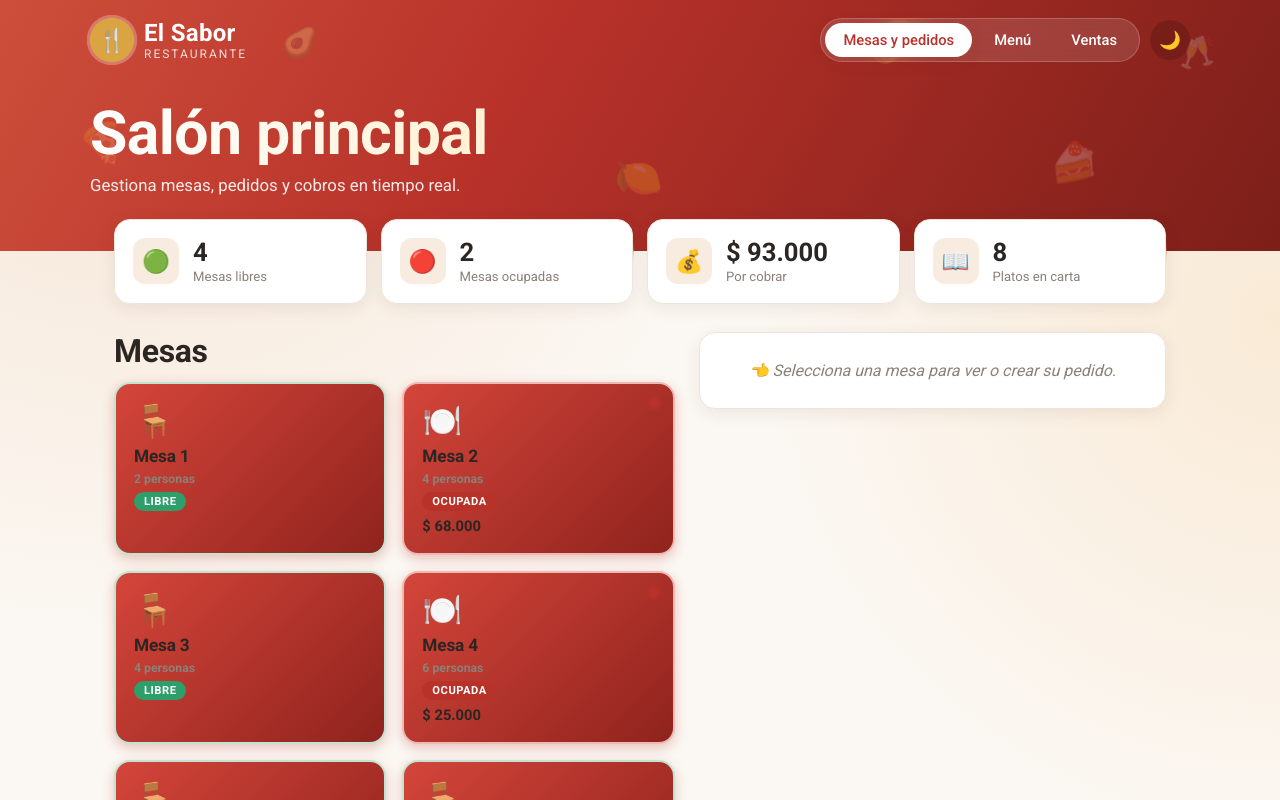
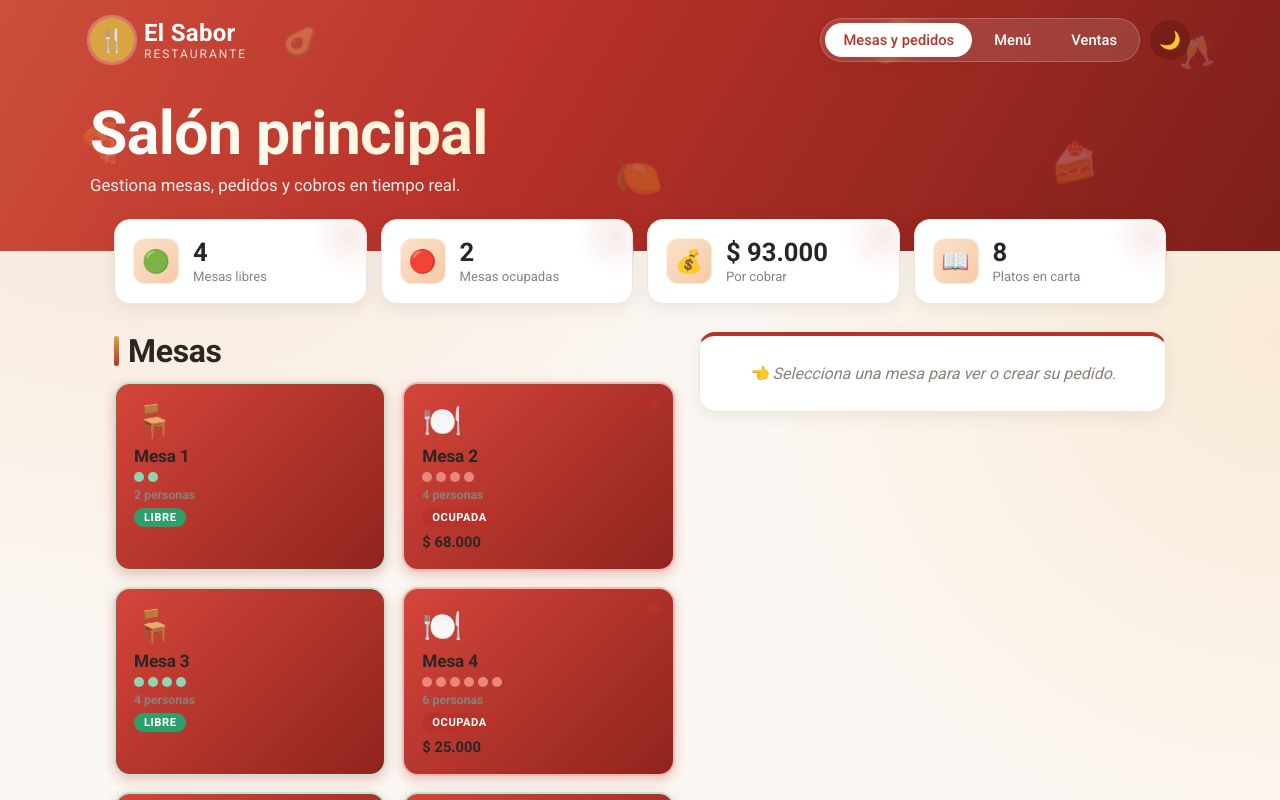
Before and after one commit to JojhanT/restaurante, a React (Vite) app: page / in a window 1280 px wide. Shown: the top 800 px of the page. Built offline with nearby package versions, Linux system fonts and the light colour scheme.

Commit message:
feat: mejora codigos HOLA ADIOS

```diff
--- a/src/components/Mesas.jsx
+++ b/src/components/Mesas.jsx
@@ -47,6 +47,9 @@ export default function Mesas({ menu, mesas, setMesas, registrarVenta }) {
                 >
                   <span className="silla">{m.estado === "libre" ? "🪑" : "🍽️"}</span>
                   <h3>Mesa {m.id}</h3>
+                  <span className="sillas" aria-label={`${m.capacidad} personas`}>
+                    {Array.from({ length: m.capacidad }, (_, k) => <i key={k} />)}
+                  </span>
                   <small>{m.capacidad} personas</small>
                   <span className={`badge ${m.estado}`}>{m.estado}</span>
                   {m.estado === "ocupada" && <strong>{formatoPesos(total)}</strong>}
--- a/src/components/Pedido.jsx
+++ b/src/components/Pedido.jsx
@@ -1,10 +1,10 @@
 import { useState } from "react";
 import { calcularCuenta, formatoPesos } from "../utils/cuenta.js";
-import { DESCUENTOS } from "../data/mock.js";
+import { CATEGORIAS, DESCUENTOS } from "../data/mock.js";
 import { mostrarToast } from "../utils/toast.js";
 
 export default function Pedido({ mesa, menu, actualizar, registrarVenta }) {
-  const [platoId, setPlatoId] = useState(menu[0]?.id ?? "");
+  const [categoria, setCategoria] = useState(CATEGORIAS[0]);
   const [conPropina, setConPropina] = useState(true);
   const [factura, setFactura] = useState(null);
   const [codigo, setCodigo] = useState("");
@@ -28,8 +28,7 @@ export default function Pedido({ mesa, menu, actualizar, registrarVenta }) {
     mostrarToast(`Pedido abierto en la mesa ${mesa.id}`);
   }
 
-  function agregar() {
-    const id = Number(platoId);
+  function agregar(id) {
     const existe = mesa.items.find((i) => i.platoId === id);
     const items = existe
       ? mesa.items.map((i) => (i.platoId === id ? { ...i, cantidad: i.cantidad + 1 } : i))
@@ -104,13 +103,23 @@ export default function Pedido({ mesa, menu, actualizar, registrarVenta }) {
   return (
     <div className="card">
       <h2>Pedido - Mesa {mesa.id}</h2>
-      <div className="agregar">
-        <select value={platoId} onChange={(e) => setPlatoId(e.target.value)}>
-          {menu.map((p) => (
-            <option key={p.id} value={p.id}>{p.nombre} - {formatoPesos(p.precio)}</option>
+      <div className="selector">
+        <div className="filtros">
+          {CATEGORIAS.map((c) => (
+            <button key={c} className={categoria === c ? "chip activo" : "chip"} onClick={() => setCategoria(c)}>
+              {c}
+            </button>
           ))}
-        </select>
-        <button onClick={agregar}>Agregar</button>
+        </div>
+        <div className="mini-grid">
+          {menu.filter((p) => p.categoria === categoria).map((p) => (
+            <button key={p.id} className="mini" onClick={() => agregar(p.id)} title={`Agregar ${p.nombre}`}>
+              <span className="mini-emoji">{p.emoji}</span>
+              <span className="mini-nombre">{p.nombre}</span>
+              <span className="mini-precio">{formatoPesos(p.precio)}</span>
+            </button>
+          ))}
+        </div>
       </div>
 
       {mesa.items.length === 0 && <p className="vacio">Aún no hay platos.</p>}
--- a/src/data/mock.js
+++ b/src/data/mock.js
@@ -25,4 +25,4 @@ export const IMPUESTO_CONSUMO = 0.08;
 export const PROPINA = 0.1;
 
 // Códigos promocionales simulados: código -> porcentaje de descuento
-export const DESCUENTOS = { BIENVENIDO: 0.1, ESTUDIANTE: 0.15, UNIMINUTO: 0.2 };
+export const DESCUENTOS = { HOLA: 0.1, ADIOS: 0.15 };
--- a/src/styles.css
+++ b/src/styles.css
@@ -339,3 +339,48 @@ button:not(.chip):not(.peligro):not(.tema):not(.cantidad button):not(.topbar nav
 .factura { position: relative; overflow: hidden; }
 .confeti span { position: absolute; top: -20px; font-size: 1.4rem; animation: caer 2.2s ease-in forwards; }
 @keyframes caer { to { transform: translateY(340px) rotate(300deg); opacity: 0; } }
+
+/* ===== Diseño v3 ===== */
+/* Selector visual de platos */
+.selector { margin-bottom: 16px; }
+.mini-grid { display: grid; grid-template-columns: repeat(auto-fill, minmax(116px, 1fr)); gap: 10px; margin-top: 12px; max-height: 260px; overflow-y: auto; padding: 2px; }
+.mini {
+  display: flex; flex-direction: column; align-items: center; gap: 4px; text-align: center;
+  background: var(--bg); color: var(--texto); border: 1.5px solid var(--borde); border-radius: 14px; padding: 12px 8px;
+  box-shadow: none !important; background-image: none !important;
+}
+.mini:hover:not(:disabled) { background: var(--card); border-color: var(--primary); transform: translateY(-3px); box-shadow: var(--sombra) !important; }
+.mini:active:not(:disabled) { transform: scale(0.94); }
+.mini-emoji { font-size: 1.9rem; }
+.mini-nombre { font-size: 0.78rem; font-weight: 600; line-height: 1.2; }
+.mini-precio { font-size: 0.78rem; color: var(--primary); font-weight: 700; }
+
+/* Sillas de cada mesa */
+.sillas { display: flex; flex-wrap: wrap; gap: 4px; max-width: 90px; }
+.sillas i { width: 10px; height: 10px; border-radius: 50%; background: #d9cfc3; }
+.mesa.libre .sillas i { background: #8fd5b3; }
+.mesa.ocupada .sillas i { background: #e9877d; }
+
+/* Titulares con acento */
+.seccion-titulo h2, .dos-columnas h2 { position: relative; padding-left: 14px; }
+.seccion-titulo h2::before, .dos-columnas h2::before {
+  content: ""; position: absolute; left: 0; top: 10%; bottom: 10%; width: 5px; border-radius: 4px;
+  background: linear-gradient(var(--dorado), var(--primary));
+}
+
+/* Tarjetas de resumen más vistosas */
+.stat .ico { background: linear-gradient(135deg, #fbe3cc, #f6c9a6); box-shadow: inset 0 0 0 1px #fff8; }
+.stat { position: relative; overflow: hidden; }
+.stat::after { content: ""; position: absolute; right: -24px; top: -24px; width: 80px; height: 80px; border-radius: 50%; background: radial-gradient(#b8322a18, transparent 70%); }
+:root[data-tema="oscuro"] .stat .ico { background: linear-gradient(135deg, #4a3224, #5a3a28); }
+:root[data-tema="oscuro"] .mini { background: #1c1612; }
+:root[data-tema="oscuro"] .mini:hover:not(:disabled) { background: var(--card); }
+
+/* Panel del pedido */
+.panel > .card { border-top: 4px solid var(--primary); }
+.items li { border-radius: 10px; padding: 10px 8px; transition: background 0.15s; }
+.items li:hover { background: #b8322a0d; }
+
+/* Scroll suave y selección */
+html { scroll-behavior: smooth; }
+::selection { background: #b8322a33; }
```
